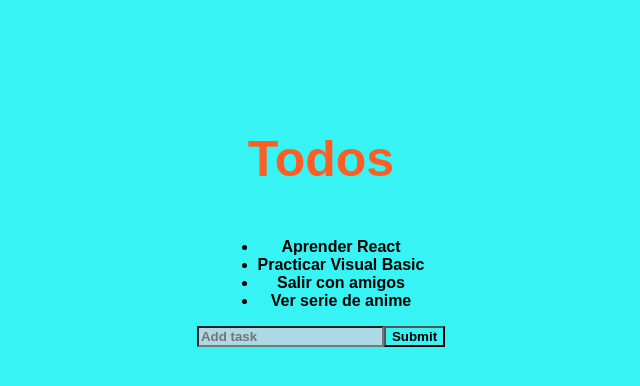
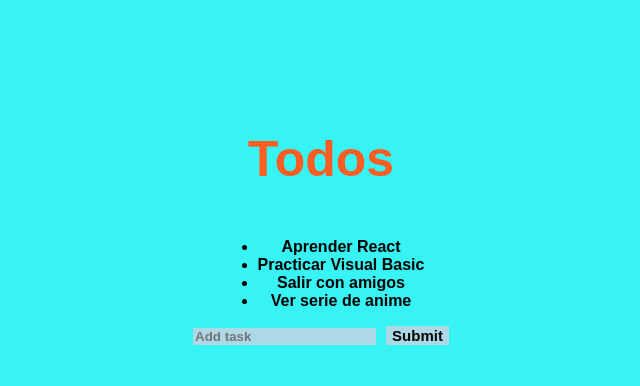
Before and after one commit to le4nnt0nn/first-react-project, a React (Create React App) app in the folder my-first-react/: page / in a window 1280 px wide. Shown: the top 386 px of the page, without its empty margins (319-959 px from the left). Built offline with nearby package versions, Linux system fonts and the light colour scheme; a web font is replaced by a local one.

Commit message:
components todoForm.js : added style for submit and text

```diff
--- a/my-first-react/src/components/todoForm.js
+++ b/my-first-react/src/components/todoForm.js
@@ -21,11 +21,11 @@ class TodoForm extends React.Component {
   render() {
     return (
       <form onSubmit={event => this.handleSubmit(event)}>
-        <input style={{backgroundColor: "lightblue"}} type="text" placeholder="Add task"
+        <input style={{backgroundColor: "lightblue", border: "none", outline: "none"}} type="text" placeholder="Add task"
          value={this.state.todoInput}
          onChange={event => this.doChange(event)}
         />
-        <input type="submit" value="Submit" />
+        <input style={{backgroundColor: "lightblue", border: "none", fontSize: "15px", cursor: "pointer", marginLeft: "10px"}} type="submit" value="Submit" />
       </form>
     );
   }
```
